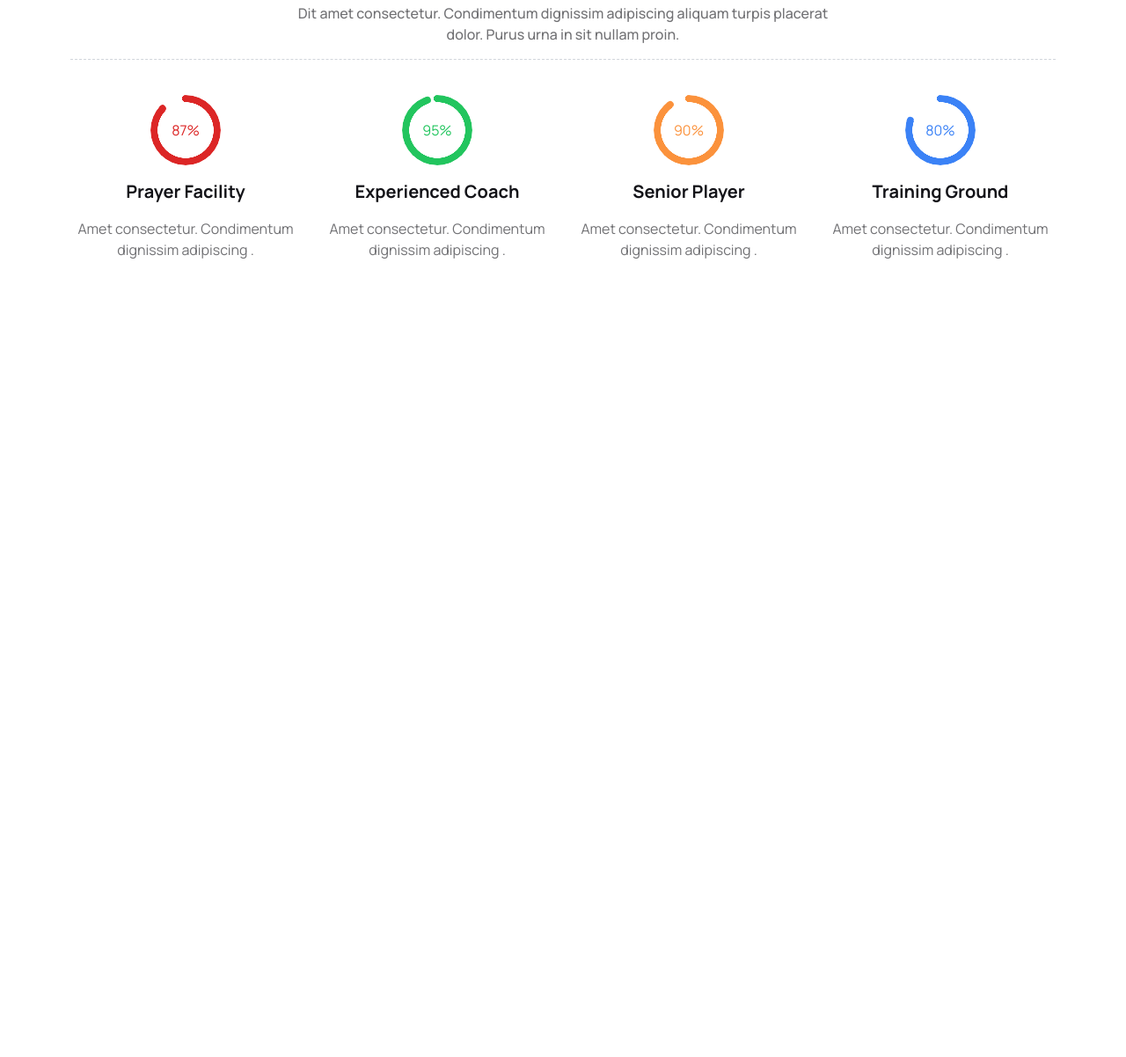
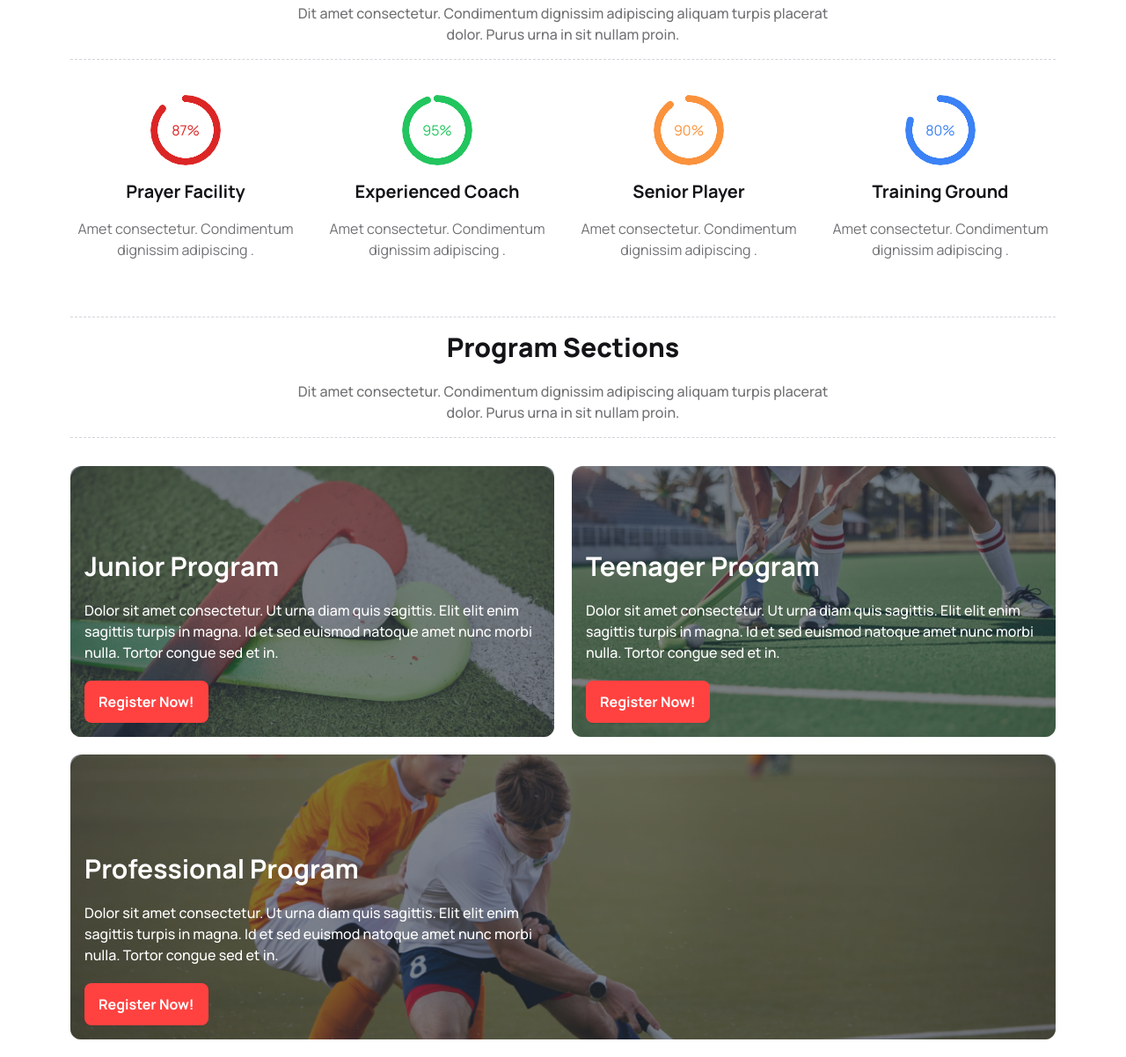
Before and after one commit to Tosiqul-Islam-Sopon/Hocky-Shop, a plain HTML site: page index.html in a window 1280 px wide. Shown: the part 1050-2252 px from the top of the page at 88% size. Before the commit the page ends 1366 px from the top, so only its background shows below. Drawn offline with nearby package versions, Linux system fonts and the light colour scheme.

Commit message:
program section done

```diff
--- a/index.html
+++ b/index.html
@@ -142,6 +142,65 @@
                 </div>
             </div>
         </section>
+        <section class="program mt-16">
+            <div class="flex justify-center">
+                <div class="w-full text-center border-dashed border border-y-gray-300 border-x-0 p-4">
+                    <h2 class="text-3xl font-extrabold mb-5 text-text_title">Program Sections</h2>
+                    <p class="font-medium text-text_des">
+                        Dit amet consectetur. Condimentum dignissim adipiscing aliquam turpis placerat
+                        <br>
+                        dolor. Purus urna in sit nullam proin.
+                    </p>
+                </div>
+            </div>
+            <div class="mt-8 grid grid-cols-1 lg:grid-cols-2 gap-5">
+                <div>
+                    <div class="hero rounded-xl"
+                        style="background:url(Images/2.png); background-repeat: no-repeat; background-size: cover;">
+                        <div class="hero-overlay bg-opacity-60 rounded-xl"></div>
+                        <div class="hero-content text-white">
+                            <div class="lg:mt-20">
+                                <h1 class="mb-5 text-xl lg:text-3xl  font-bold">Junior Program</h1>
+                                <p class="mb-5 text-sm lg:text-base font-medium">Dolor sit amet consectetur. Ut urna diam quis sagittis. Elit elit
+                                    enim sagittis turpis in magna. Id et sed euismod natoque amet nunc morbi nulla. Tortor congue sed et in.</p>
+                                <button class="btn bg-bg_primery text-white border-0 text-base font-bold">Register Now!</button>
+                            </div>
+                        </div>
+                    </div>
+                </div>
+                <div >
+                    <div class="hero rounded-xl"
+                        style="background:url(Images/3.png); background-repeat: no-repeat; background-size: cover;">
+                        <div class="hero-overlay bg-opacity-60 rounded-xl"></div>
+                        <div class="hero-content text-white">
+                            <div class="lg:mt-20">
+                                <h1 class="mb-5 text-xl lg:text-3xl font-bold">Teenager Program</h1>
+                                <p class="mb-5 text-sm lg:text-base font-medium">Dolor sit amet consectetur. Ut urna diam quis sagittis. Elit elit
+                                    enim sagittis turpis in magna. Id et sed euismod natoque amet nunc morbi nulla. Tortor congue sed et in.</p>
+                                <button class="btn bg-bg_primery text-white border-0 text-base font-bold">Register Now!</button>
+                            </div>
+                        </div>
+                    </div>
+                </div>
+                <div class="lg:col-span-2">
+                    <div class="hero rounded-xl"
+                        style="background: url(Images/4.png); background-repeat: no-repeat; background-size: cover;">
+                        <div class="hero-overlay bg-opacity-60 rounded-xl"></div>
+                        <div class="hero-content text-white">
+                            <div class="flex">
+                                <div class="lg:mt-24 lg:w-[50%]">
+                                    <h1 class="mb-5 text-xl lg:text-3xl font-bold">Professional Program</h1>
+                                    <p class="mb-5 text-sm lg:text-base font-medium">
+                                        Dolor sit amet consectetur. Ut urna diam quis sagittis. Elit elit
+                                        enim sagittis turpis in magna. Id et sed euismod natoque amet nunc morbi nulla. Tortor congue sed et in.</p>
+                                    <button class="btn bg-bg_primery text-white border-0 text-base font-bold">Register Now!</button>
+                                </div>
+                            </div>
+                        </div>
+                    </div>
+                </div>
+            </div>
+        </section>
     </main>
 
 </body>
```
